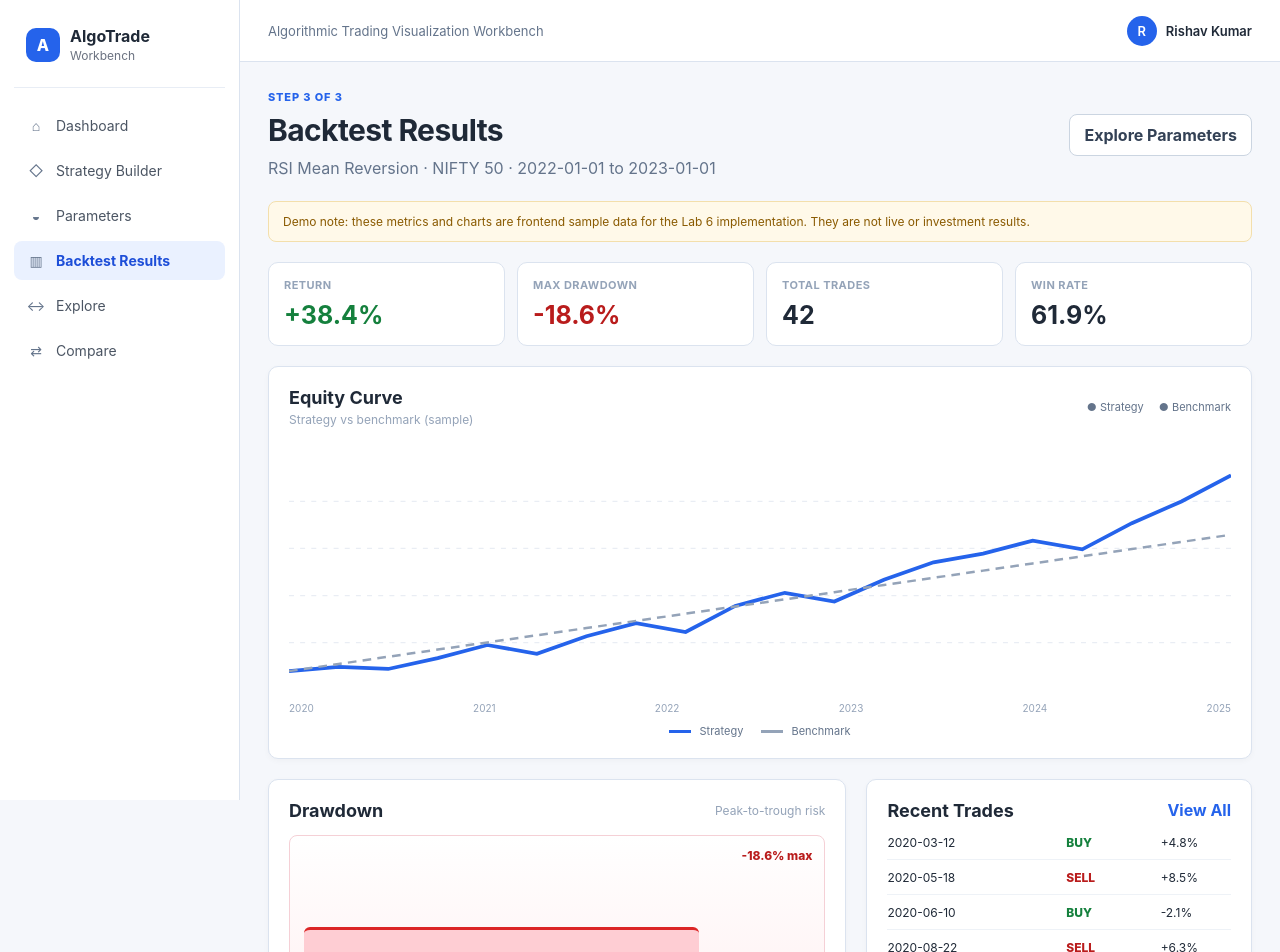
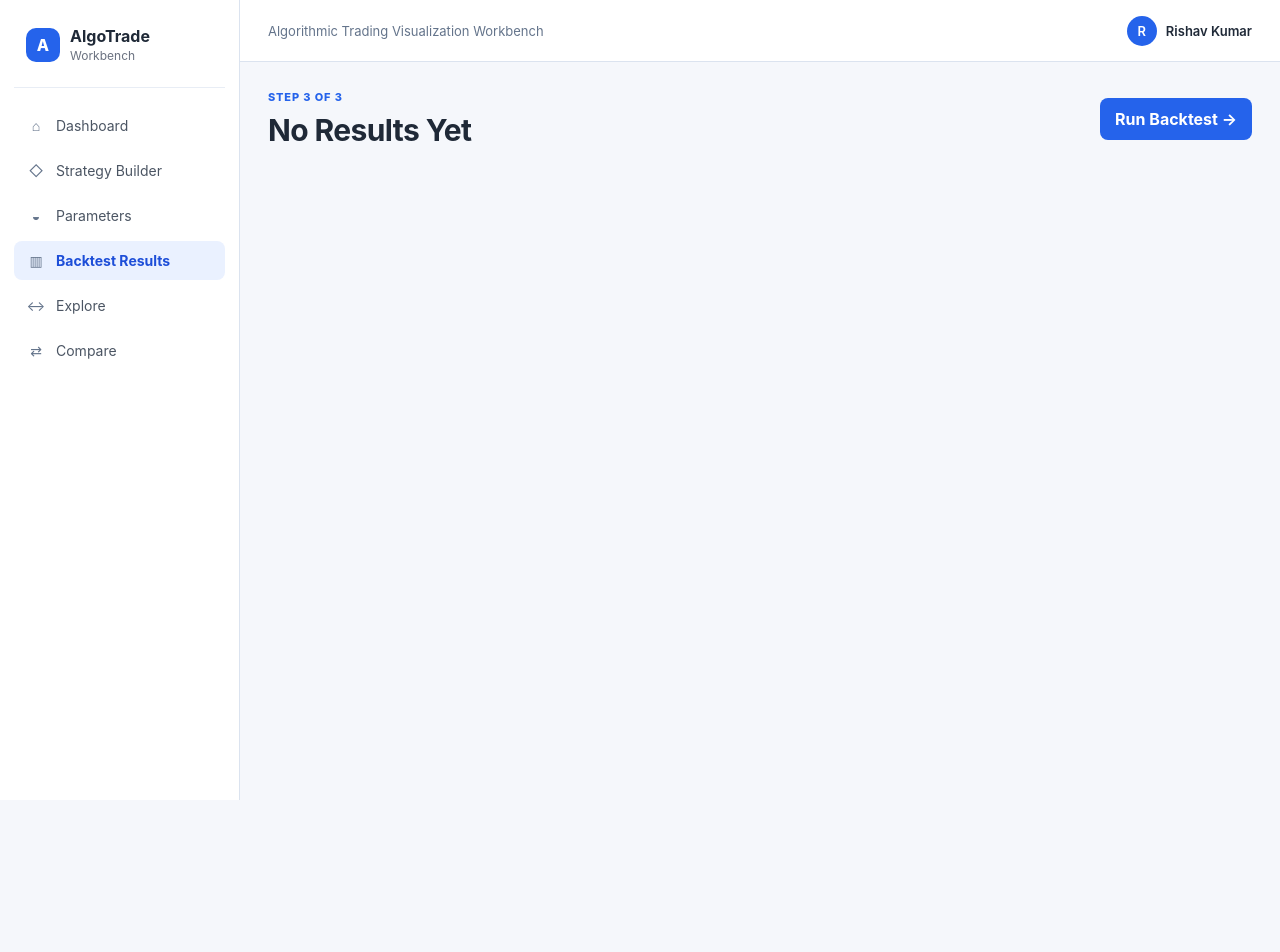
Before and after one commit to rishavrai563/Algorithmic-Trading-Workbench, a React (Vite) app in the folder frontend/: page /results in a window 1280 px wide. Shown: the top 952 px of the page. After the commit the page ends 800 px from the top, so only its background shows below. Built offline with nearby package versions, Linux system fonts and the light colour scheme.

Commit message:
Render real LEAN execution results and error states

```diff
--- a/frontend/src/pages/BacktestResults.jsx
+++ b/frontend/src/pages/BacktestResults.jsx
@@ -2,34 +2,155 @@ import { useNavigate } from 'react-router-dom'
 import { useApp } from '../App'
 import MetricCard from '../components/MetricCard'
 import Sparkline from '../components/Sparkline'
-import { historicalTrades, generateEquityCurve, calculateMetrics } from '../data/sampleData'
 
 export default function BacktestResults() {
   const navigate = useNavigate()
-  const { strategy } = useApp()
-  const metrics = calculateMetrics(strategy)
-  const curve = generateEquityCurve(strategy)
+  const { strategy, backtestResults, backtestError } = useApp()
+
+  if (backtestError) {
+    return (
+      <div className="page-stack">
+        <div className="page-heading">
+          <div><div className="eyebrow">Step 3 of 3</div><h1>Backtest Failed</h1></div>
+          <button className="button secondary" onClick={() => navigate('/strategy')}>← Edit Strategy</button>
+        </div>
+        <div className="panel">
+          <div className="section-title"><h2>Error Details</h2></div>
+          <p style={{ color: '#b91c1c', fontWeight: 'bold' }}>LEAN Engine encountered an error:</p>
+          <pre style={{ background: '#f8fafc', padding: '16px', borderRadius: '8px', overflowX: 'auto', fontSize: '12px', border: '1px solid #fca5a5' }}>
+            {backtestError}
+          </pre>
+          {backtestResults?.leanLogs && (
+            <>
+              <h3 style={{ marginTop: '20px' }}>Full LEAN Logs</h3>
+              <pre style={{ background: '#1e1e1e', color: '#d4d4d4', padding: '16px', borderRadius: '8px', overflowX: 'auto', fontSize: '11px', height: '300px', overflowY: 'auto' }}>
+                {backtestResults.leanLogs}
+              </pre>
+            </>
+          )}
+        </div>
+      </div>
+    )
+  }
+
+  if (!backtestResults) {
+    return (
+      <div className="page-stack">
+        <div className="page-heading">
+          <div><div className="eyebrow">Step 3 of 3</div><h1>No Results Yet</h1></div>
+          <button className="button primary" onClick={() => navigate('/strategy')}>Run Backtest →</button>
+        </div>
+      </div>
+    )
+  }
+
+  const { metrics, equityCurve, trades } = backtestResults
+
+  // Format equity curve for Sparkline
+  const formattedCurve = equityCurve?.map(pt => ({
+    label: new Date(pt.timestamp * 1000).toLocaleDateString(),
+    value: pt.equity
+  })) || []
+
+  // Ensure trades exist
+  const tradeList = trades || []
 
   return (
     <div className="page-stack">
-      <div className="page-heading"><div><div className="eyebrow">Step 3 of 3</div><h1>Backtest Results</h1><p>{strategy.name} · {strategy.asset} · {strategy.startDate} to {strategy.endDate}</p></div><button className="button secondary" onClick={() => navigate('/explore')}>Explore Parameters</button></div>
-      <div className="demo-note">Demo note: these metrics and charts are frontend sample data for the Lab 6 implementation. They are not live or investment results.</div>
+      <div className="page-heading">
+        <div>
+          <div className="eyebrow">Step 3 of 3</div>
+          <h1>Backtest Results</h1>
+          <p>{strategy.name} · {strategy.asset} · {strategy.startDate} to {strategy.endDate}</p>
+        </div>
+        <button className="button secondary" onClick={() => navigate('/explore')}>Explore Parameters</button>
+      </div>
+
+      <div className="demo-note" style={{ background: '#eaf1ff', borderColor: '#2563eb', color: '#1d4ed8' }}>
+        <strong>REAL DATA:</strong> These results are generated by the C# backend and executed historically using the LEAN engine.
+      </div>
+
       <div className="metric-grid">
-        <MetricCard label="Return" value={`+${metrics.returnPct}%`} tone="positive" />
-        <MetricCard label="Max Drawdown" value={`${metrics.drawdown}%`} tone="negative" />
-        <MetricCard label="Total Trades" value={metrics.trades} />
-        <MetricCard label="Win Rate" value={`${metrics.winRate}%`} />
+        <MetricCard label="Return" value={`${metrics?.totalReturn > 0 ? '+' : ''}${metrics?.totalReturn.toFixed(2)}%`} tone={metrics?.totalReturn >= 0 ? "positive" : "negative"} />
+        <MetricCard label="Max Drawdown" value={`${metrics?.maxDrawdown.toFixed(2)}%`} tone="negative" />
+        <MetricCard label="Total Trades" value={metrics?.totalTrades || 0} />
+        <MetricCard label="Win Rate" value={`${metrics?.winRate.toFixed(2)}%`} />
       </div>
+
       <section className="panel">
-        <div className="section-title"><div><h2>Equity Curve</h2><span className="muted">Strategy vs benchmark (sample)</span></div><div className="legend-text"><span>● Strategy</span><span>● Benchmark</span></div></div>
-        <Sparkline data={curve} benchmark />
+        <div className="section-title">
+          <div>
+            <h2>Equity Curve</h2>
+            <span className="muted">Actual Portfolio Value (Start: ₹{metrics?.startEquity.toLocaleString()})</span>
+          </div>
+        </div>
+        {formattedCurve.length > 0 ? (
+           <Sparkline data={formattedCurve} />
+        ) : (
+           <p className="muted" style={{ padding: '40px', textAlign: 'center' }}>No equity data available.</p>
+        )}
       </section>
+
       <div className="two-col">
-        <section className="panel"><div className="section-title"><h2>Drawdown</h2><span className="muted">Peak-to-trough risk</span></div><div className="drawdown-box"><div className="drawdown-fill" style={{ height: `${Math.abs(metrics.drawdown) * 2.6}%` }} /><span>{metrics.drawdown}% max</span></div></section>
-        <section className="panel"><div className="section-title"><h2>Recent Trades</h2><button className="text-button" onClick={() => navigate('/results#trades')}>View All</button></div><div className="mini-list">{historicalTrades.slice(0, 5).map((t) => <div className="mini-row" key={t.id}><span>{t.date}</span><strong className={t.action === 'BUY' ? 'buy-text' : 'sell-text'}>{t.action}</strong><span>{t.pnl > 0 ? '+' : ''}{t.pnl}%</span></div>)}</div></section>
+        <section className="panel">
+          <div className="section-title"><h2>Drawdown</h2><span className="muted">Peak-to-trough risk</span></div>
+          <div className="drawdown-box">
+            <div className="drawdown-fill" style={{ height: `${Math.min(100, Math.abs(metrics?.maxDrawdown || 0) * 2.6)}%` }} />
+            <span>{metrics?.maxDrawdown.toFixed(2)}% max</span>
+          </div>
+        </section>
+
+        <section className="panel">
+          <div className="section-title"><h2>Recent Trades</h2><button className="text-button" onClick={() => { document.getElementById('trades').scrollIntoView(); }}>View All</button></div>
+          <div className="mini-list">
+            {tradeList.length === 0 && <p className="muted">No trades executed.</p>}
+            {tradeList.slice(-5).reverse().map((t) => (
+              <div className="mini-row" key={t.orderId}>
+                <span>{new Date(t.time).toLocaleDateString()}</span>
+                <strong className={t.direction === 'Buy' ? 'buy-text' : 'sell-text'}>{t.direction}</strong>
+                <span>₹{t.price.toLocaleString()}</span>
+              </div>
+            ))}
+          </div>
+        </section>
       </div>
-      <div id="trades" className="panel"><div className="section-title"><h2>Trades</h2></div><div className="table-wrap"><table><thead><tr><th>#</th><th>Date</th><th>Action</th><th>Price</th><th>Quantity</th><th>P/L</th></tr></thead><tbody>{historicalTrades.map((t) => <tr key={t.id}><td>{t.id}</td><td>{t.date}</td><td><span className={t.action === 'BUY' ? 'buy-text' : 'sell-text'}>{t.action}</span></td><td>₹{t.price.toLocaleString()}</td><td>{t.quantity}</td><td>{t.pnl > 0 ? '+' : ''}{t.pnl}%</td></tr>)}</tbody></table></div></div>
-      <div className="bottom-actions"><button className="button secondary" onClick={() => navigate('/parameters')}>← Change Parameters</button><button className="button primary" onClick={() => navigate('/compare')}>Compare Strategies →</button></div>
+
+      <div id="trades" className="panel">
+        <div className="section-title"><h2>All Trades</h2></div>
+        <div className="table-wrap">
+          {tradeList.length > 0 ? (
+            <table>
+              <thead>
+                <tr>
+                  <th>ID</th>
+                  <th>Date</th>
+                  <th>Action</th>
+                  <th>Price</th>
+                  <th>Quantity</th>
+                </tr>
+              </thead>
+              <tbody>
+                {tradeList.map((t) => (
+                  <tr key={t.orderId}>
+                    <td>{t.orderId}</td>
+                    <td>{new Date(t.time).toLocaleString()}</td>
+                    <td><span className={t.direction === 'Buy' ? 'buy-text' : 'sell-text'}>{t.direction}</span></td>
+                    <td>₹{t.price.toLocaleString(undefined, { minimumFractionDigits: 2 })}</td>
+                    <td>{t.quantity}</td>
+                  </tr>
+                ))}
+              </tbody>
+            </table>
+          ) : (
+            <p className="muted">No trade history to display.</p>
+          )}
+        </div>
+      </div>
+
+      <div className="bottom-actions">
+        <button className="button secondary" onClick={() => navigate('/parameters')}>← Change Parameters</button>
+        <button className="button primary" onClick={() => navigate('/compare')}>Compare Strategies →</button>
+      </div>
     </div>
   )
 }
```
